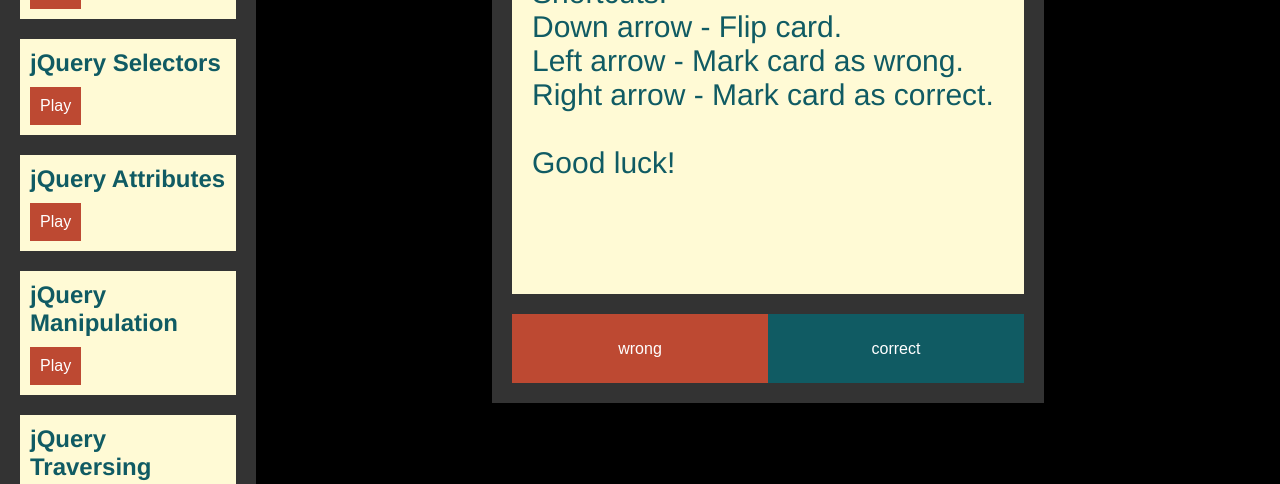
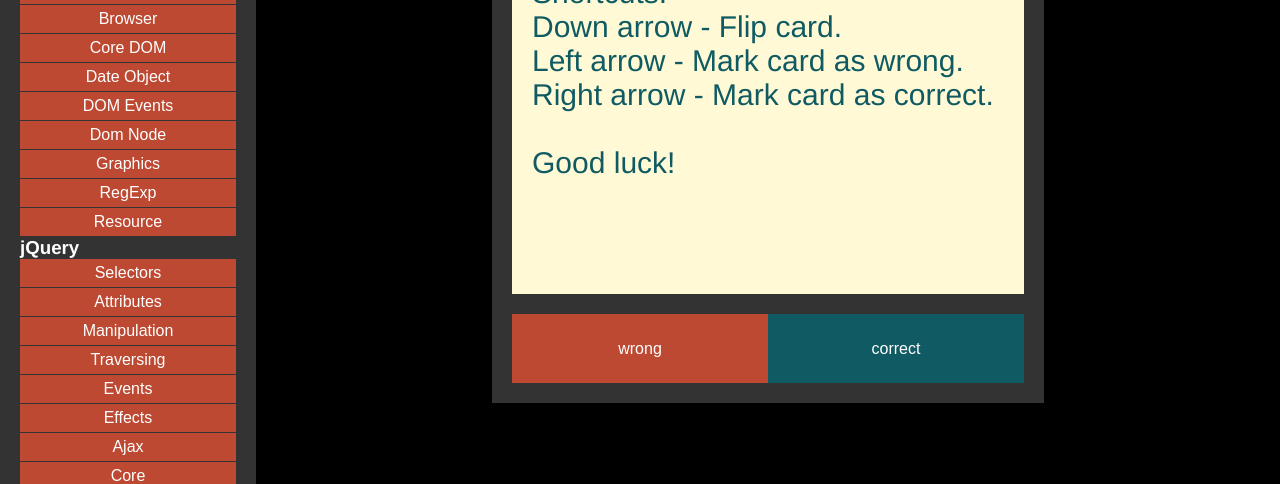
Before and after one commit to travisluong/flashcodes, a plain HTML site: page index.html in a window 1280 px wide. Shown: the part 316-800 px from the top of the page. Drawn offline with nearby package versions, Linux system fonts and the light colour scheme.

Commit message:
restructure the decks json to be grouped by collections

```diff
--- a/application.js
+++ b/application.js
@@ -24,6 +24,7 @@ var fc = {
   RIGHT_ARROW_KEY_CODE: 39,
 
   // app state
+  collections: [],
   decks: [],
   currentCards: [],
   currentDeck: null,
@@ -131,8 +132,8 @@ var fc = {
   },
 
   loadDeck: function(e) {
-    var name = $(e.target).data('name');
-    fc.loadDeckByName(name);
+    var url = $(e.target).data('url');
+    fc.loadDeckByUrl(url);
   },
 
   toggleShuffle: function() {
@@ -162,12 +163,18 @@ var fc = {
     });
   },
 
-  fetchCards: function(deck, fn) {
-    $.getJSON(deck.url, function(data) {
+  fetchCards: function(url, fn) {
+    $.getJSON(url, function(data) {
       var cards = data.map(function(obj) {
         return new fc.Card(obj);
       });
       fn(cards);
+    });
+  },
+
+  fetchCollections: function(fn) {
+    $.getJSON("decks.json", function(data) {
+      fn(data);
     });
   },
 
@@ -193,6 +200,24 @@ var fc = {
     });
   },
 
+  loadDeckByUrl: function(url) {
+    fc.cardsDiv.empty();
+    fc.fetchCards(url, function(cards) {
+      if (fc.userOptions.shuffle) {
+        cards = fc.shuffle(cards);
+      }
+      fc.currentCards = cards;
+      fc.loadCard(fc.currentCards[0]);
+      fc.currentCardIndex = 0;
+      fc.correctCount = 0;
+      fc.wrongCount = 0;
+      fc.updateGameInfo();
+      fc.reportCardDiv.empty();
+      fc.gameAreaDiv.show();
+      fc.gameStarted = true;
+    });
+  },
+
   updateGameInfo: function() {
     fc.gameInfoDiv.empty();
     var gameInfoFragment = fc.renderGameInfo(fc.currentCardIndex,
@@ -200,6 +225,11 @@ var fc = {
         fc.correctCount,
         fc.wrongCount);
     fc.gameInfoDiv.append(gameInfoFragment);
+  },
+
+  loadCollections: function(collectionsArray) {
+    var html = fc.renderCollections(collectionsArray);
+    fc.decksDiv.append(html);
   },
 
   loadCard: function(card) {
@@ -274,20 +304,23 @@ var fc = {
     return html;
   },
 
-  renderDeck: function(deck) {
-    var html = '<div class="deck">' +
-      '<h2>' + deck.name + '</h2>' +
-      '<button data-name="'+ deck.name + '">Play</button>' +
-      "</div>";
+  renderCollections: function(collectionsArray) {
+    var html = '';
+    collectionsArray.forEach(function(c) {
+      html += '<h3>' + c.title + '</h3>';
+      html += '<ul id="collections" class="clearfix">';
+      c.decks.forEach(function(d) {
+        html += fc.renderDeck(d);
+      });
+      html += '</ul>';
+    });
     return html;
   },
 
-  renderDecks: function(deckArray) {
-    var html = '<div class="decks">';
-    deckArray.forEach(function(deck) {
-      html += fc.renderDeck(deck);
-    });
-    html += '</div>';
+  renderDeck: function(deck) {
+    var html = '<li class="deck clearfix">' +
+      '<button data-name="'+ deck.name + '" data-url="' + deck.url + '">' + deck.name + '</button>' +
+      "</li>";
     return html;
   },
 
@@ -325,9 +358,10 @@ var fc = {
   // init
   // --------------------------------------------------------------------------------
   init: function() {
-    fc.fetchDecks(function(deckArray) {
-      fc.loadDecks(deckArray);
-      fc.loadDeckByName(fc.decks[0].name);
+    fc.fetchCollections(function(data){
+      fc.collections = data;
+      fc.loadCollections(fc.collections);
+      fc.loadDeckByUrl("decks/tutorial.json")
       fc.bindInit();
       fc.gameStarted = true;
     });
--- a/decks.json
+++ b/decks.json
@@ -1,38 +1,89 @@
 [
+  {
+    "title": "Tutorials",
+    "decks": [
       {
         "name": "Tutorial",
         "url": "decks/tutorial.json"
+      }
+    ]
   },
   {
-    "name": "jQuery Selectors",
+    "title": "JavaScript",
+    "decks": [
+      {
+        "name": "Basic Objects",
+        "url": "decks/javascript/basic_objects.json"
+      },
+      {
+        "name": "Browser",
+        "url": "decks/javascript/browser.json"
+      },
+      {
+        "name": "Core DOM",
+        "url": "decks/javascript/core_dom.json"
+      },
+      {
+        "name": "Date Object",
+        "url": "decks/javascript/date_object.json"
+      },
+      {
+        "name": "DOM Events",
+        "url": "decks/javascript/dom_events.json"
+      },
+      {
+        "name": "Dom Node",
+        "url": "decks/javascript/dom_node.json"
+      },
+      {
+        "name": "Graphics",
+        "url": "decks/javascript/graphics.json"
+      },
+      {
+        "name": "RegExp",
+        "url": "decks/javascript/regexp.json"
+      },
+      {
+        "name": "Resource",
+        "url": "decks/javascript/resource.json"
+      }
+    ]
+  },
+  {
+    "title": "jQuery",
+    "decks": [
+      {
+        "name": "Selectors",
         "url": "decks/jquery/selectors.json"
       },
       {
-    "name": "jQuery Attributes",
+        "name": "Attributes",
         "url": "decks/jquery/attributes.json"
       },
       {
-    "name": "jQuery Manipulation",
+        "name": "Manipulation",
         "url": "decks/jquery/manipulation.json"
       },
       {
-    "name": "jQuery Traversing",
+        "name": "Traversing",
         "url": "decks/jquery/traversing.json"
       },
       {
-    "name": "jQuery Events",
+        "name": "Events",
         "url": "decks/jquery/events.json"
       },
       {
-    "name": "jQuery Effects",
+        "name": "Effects",
         "url": "decks/jquery/effects.json"
       },
       {
-    "name": "jQuery Ajax",
+        "name": "Ajax",
         "url": "decks/jquery/ajax.json"
       },
       {
-    "name": "jQuery Core",
+        "name": "Core",
         "url": "decks/jquery/core.json"
       }
     ]
+  }
+]
--- a/style.css
+++ b/style.css
@@ -67,15 +67,16 @@ p {
 }
 
 .deck {
-  background: #FFFAD5;
   color: #105B63;
   margin: 20px auto;
   padding: 10px;
 }
 
 .deck button {
-  margin-top: 10px;
-  padding: 10px;
+  padding: 5px;
+  display: block;
+  width: 100%;
+  margin-bottom: 1px;
 }
 
 .deck button:hover {
@@ -116,6 +117,11 @@ p {
 
 .hidden {
   display: none;
+}
+
+#collections li {
+  margin: 0;
+  padding: 0;
 }
 
 #user-options {
```
Lines whose indentation alone changed are shown as unchanged.
